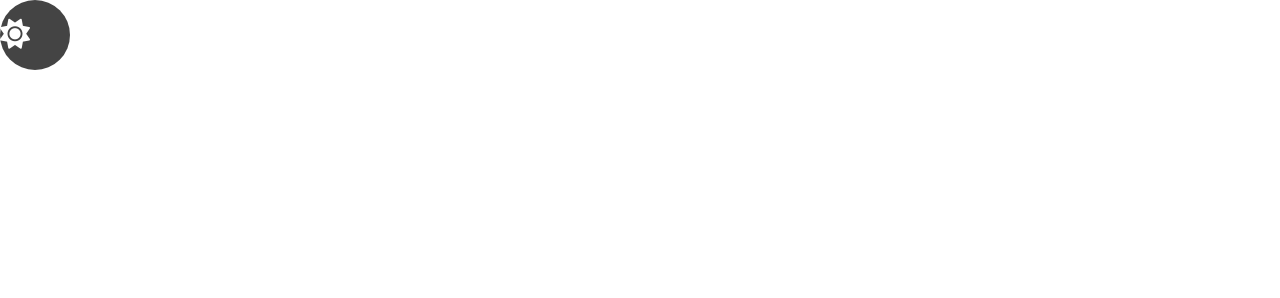
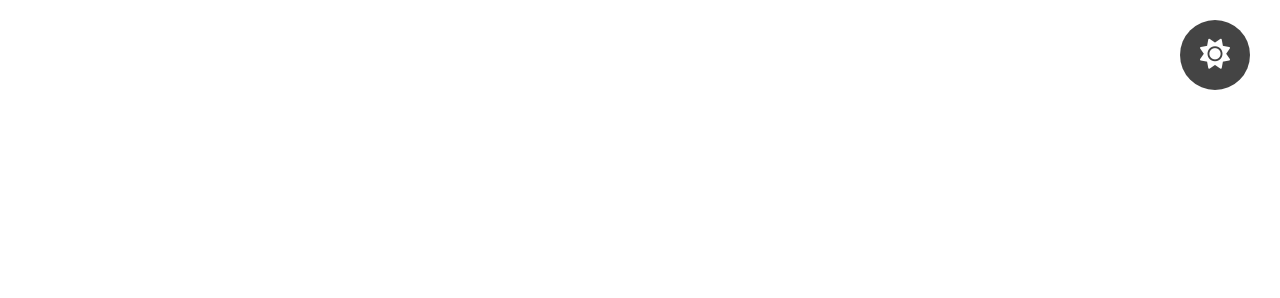
Before and after one commit to cnbilinyj/demo1, a plain HTML site: page index.html in a window 1280 px wide. Shown: the top 298 px of the page. Drawn offline with Linux system fonts and the light colour scheme; a web font is replaced by a local one.

Commit message:
update style.css

```diff
--- a/css/style.css
+++ b/css/style.css
@@ -58,4 +58,8 @@
 	color: var(--white);
 	font-size: 30px;
 	cursor: pointer;
+	text-align: center;
+	position: fixed;
+	top: 20px;
+	right: 30px;
 }
```
